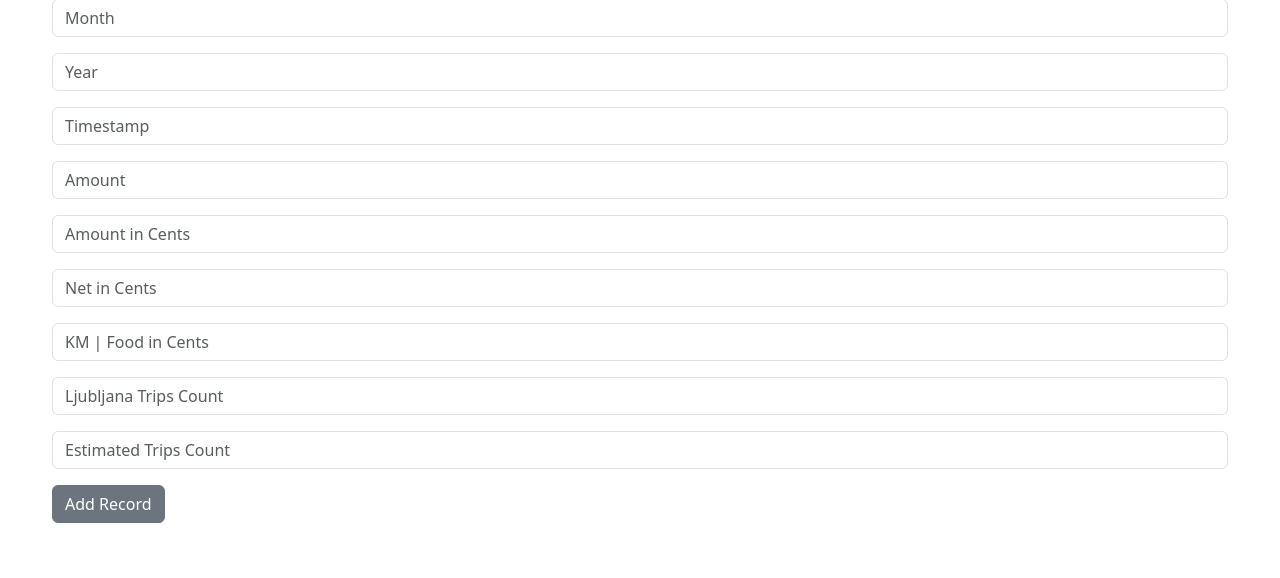
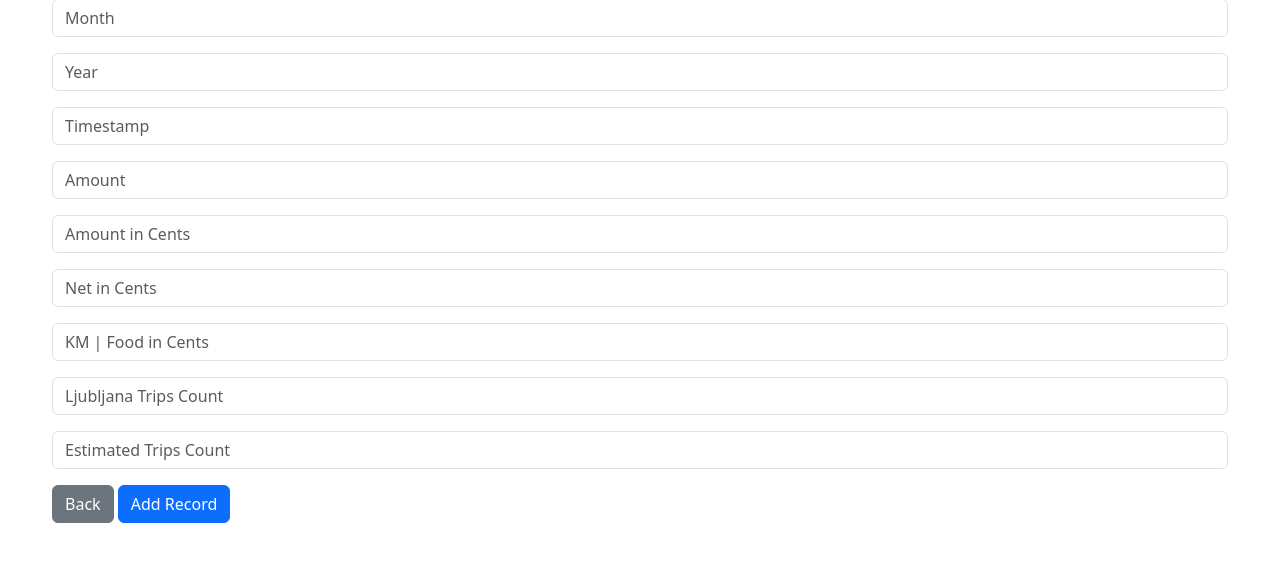
Before and after one commit to Deniskerec/CMS, a Django app: page /add_record/ in a window 1280 px wide. Shown: the part 113-691 px from the top of the page. Run offline with Django 5.2, Linux system fonts and the light colour scheme; the visitor is signed in with stand-in values (Sample User, id 1).

Commit message:
minor fix

```diff
--- a/CMS/templates/add_monthly_record.html
+++ b/CMS/templates/add_monthly_record.html
@@ -6,8 +6,8 @@
         {% csrf_token %}
 
         {{ form.as_p }}
-
-        <button type="submit" class="btn btn-secondary">Add Record</button>
+        <a href="{% url 'home'%}" class="btn btn-secondary">Back</a>
+        <button type="submit" class="btn btn-primary">Add Record</button>
     </form>
 
 {% endblock %}
```
